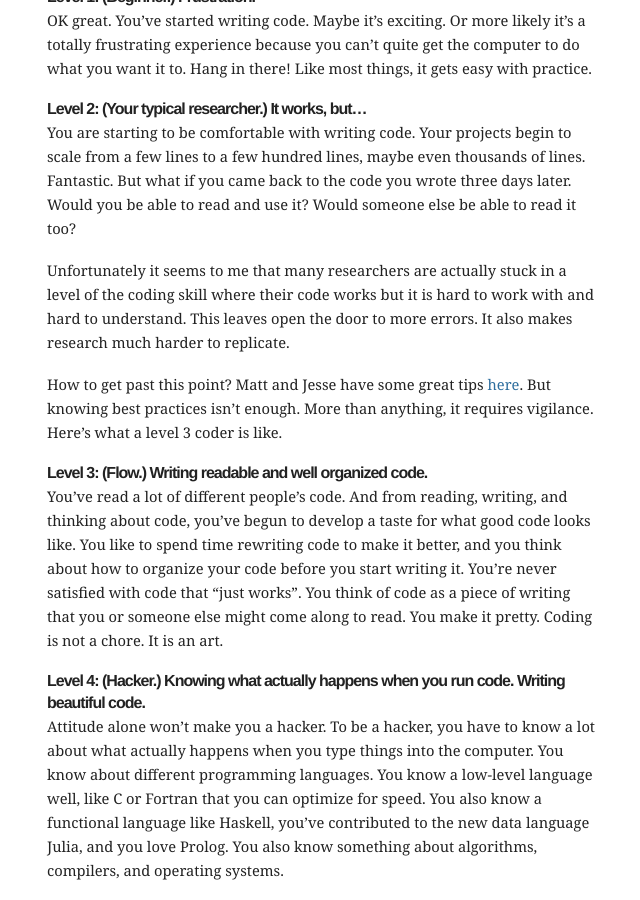
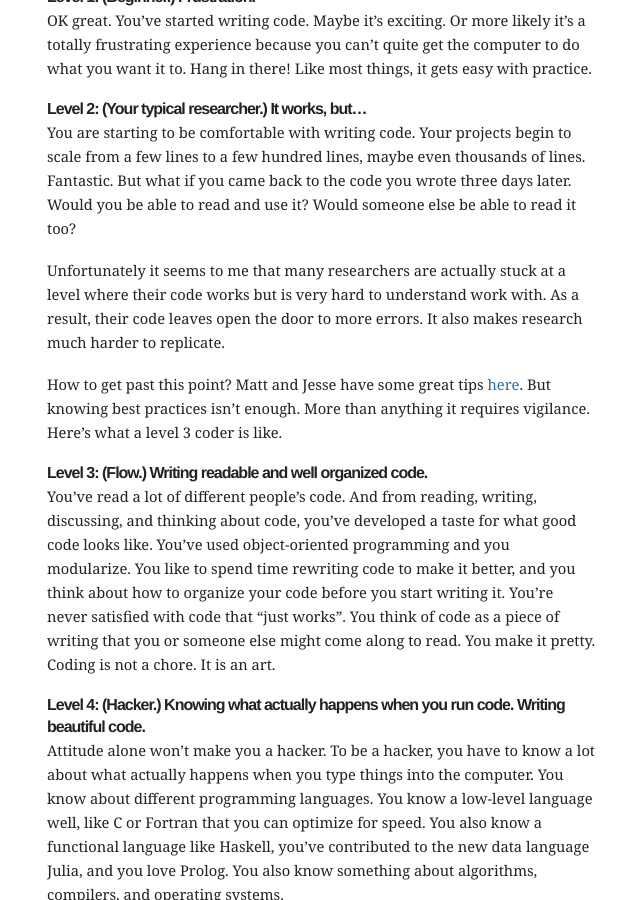
Before and after one commit to mbwong/mbwong.github.com, a Jekyll site: the page built from _posts/2014-03-13-programming-for-beginner-economists.md, in a window 1280 px wide and 900 px high, scrolled down 1770 px. Shown: the whole window, without its empty margins (303-943 px from the left). Built offline with Jekyll 4.4.1, drawn with Linux system fonts in a browser that asks for light colours.

Commit message:
Update 2014-03-13-programming-for-beginner-economists.md

```diff
--- a/_posts/2014-03-13-programming-for-beginner-economists.md
+++ b/_posts/2014-03-13-programming-for-beginner-economists.md
@@ -51,13 +51,13 @@ OK great. You've started writing code. Maybe it's exciting. Or more likely it's
 
 You are starting to be comfortable with writing code. Your projects begin to scale from a few lines to a few hundred lines, maybe even thousands of lines. Fantastic. But what if you came back to the code you wrote three days later. Would you be able to read and use it? Would someone else be able to read it too?
 
-Unfortunately it seems to me that many researchers are actually stuck in a level of the coding skill where their code works but it is hard to work with and hard to understand. This leaves open the door to more errors. It also makes research much harder to replicate.
+Unfortunately it seems to me that many researchers are actually stuck at a level where their code works but is very hard to understand work with. As a result, their code leaves open the door to more errors. It also makes research much harder to replicate.
 
-How to get past this point? Matt and Jesse have some great tips [here](http://faculty.chicagobooth.edu/jesse.shapiro/research/CodeAndData.pdf). But knowing best practices isn't enough. More than anything, it requires vigilance. Here's what a level 3 coder is like.
+How to get past this point? Matt and Jesse have some great tips [here](http://faculty.chicagobooth.edu/jesse.shapiro/research/CodeAndData.pdf). But knowing best practices isn't enough. More than anything it requires vigilance. Here's what a level 3 coder is like.
 
 ###Level 3: (Flow.) Writing readable and well organized code.
 
-You've read a lot of different people's code. And from reading, writing, and thinking about code, you've begun to develop a taste for what good code looks like. You like to spend time rewriting code to make it better, and you think about how to organize your code before you start writing it. You're never satisfied with code that "just works". You think of code as a piece of writing that you or someone else might come along to read. You make it pretty. Coding is not a chore. It is an art.
+You've read a lot of different people's code. And from reading, writing, discussing, and thinking about code, you've developed a taste for what good code looks like. You've used object-oriented programming and you modularize. You like to spend time rewriting code to make it better, and you think about how to organize your code before you start writing it. You're never satisfied with code that "just works". You think of code as a piece of writing that you or someone else might come along to read. You make it pretty. Coding is not a chore. It is an art.
 
 ###Level 4: (Hacker.) Knowing what actually happens when you run code. Writing beautiful code.
 
```
